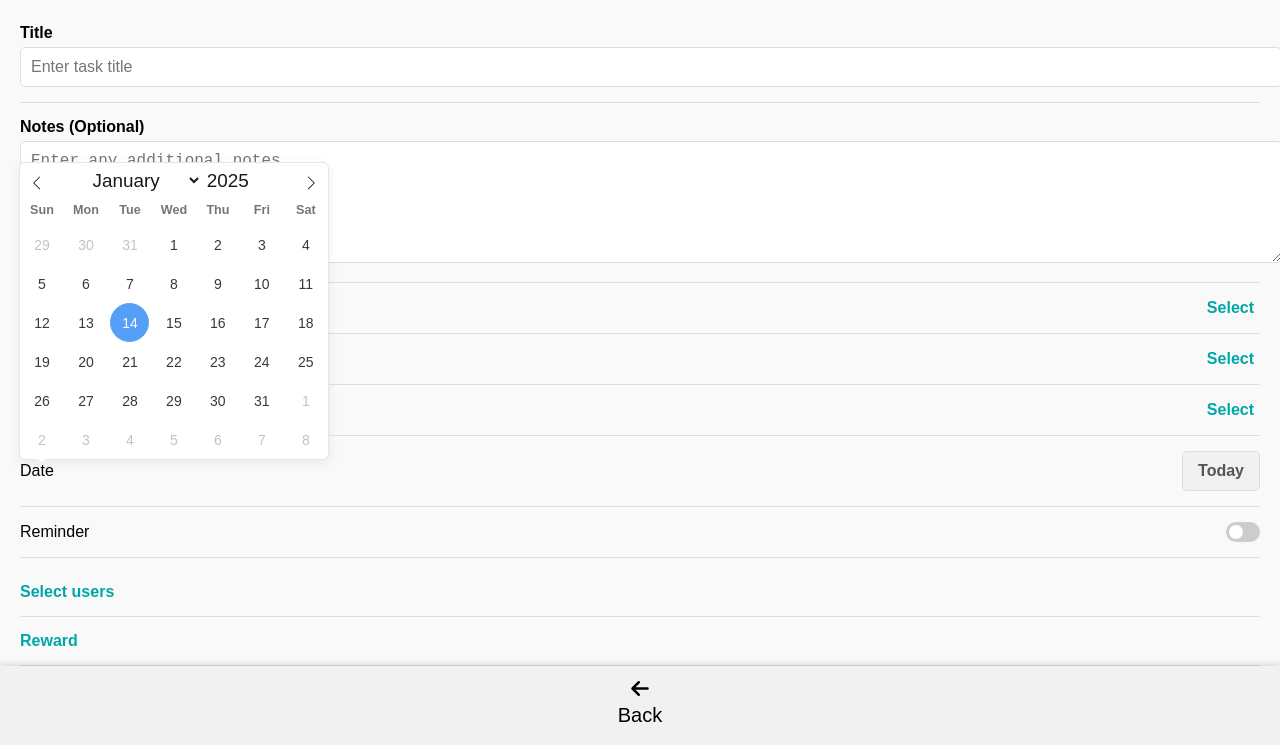
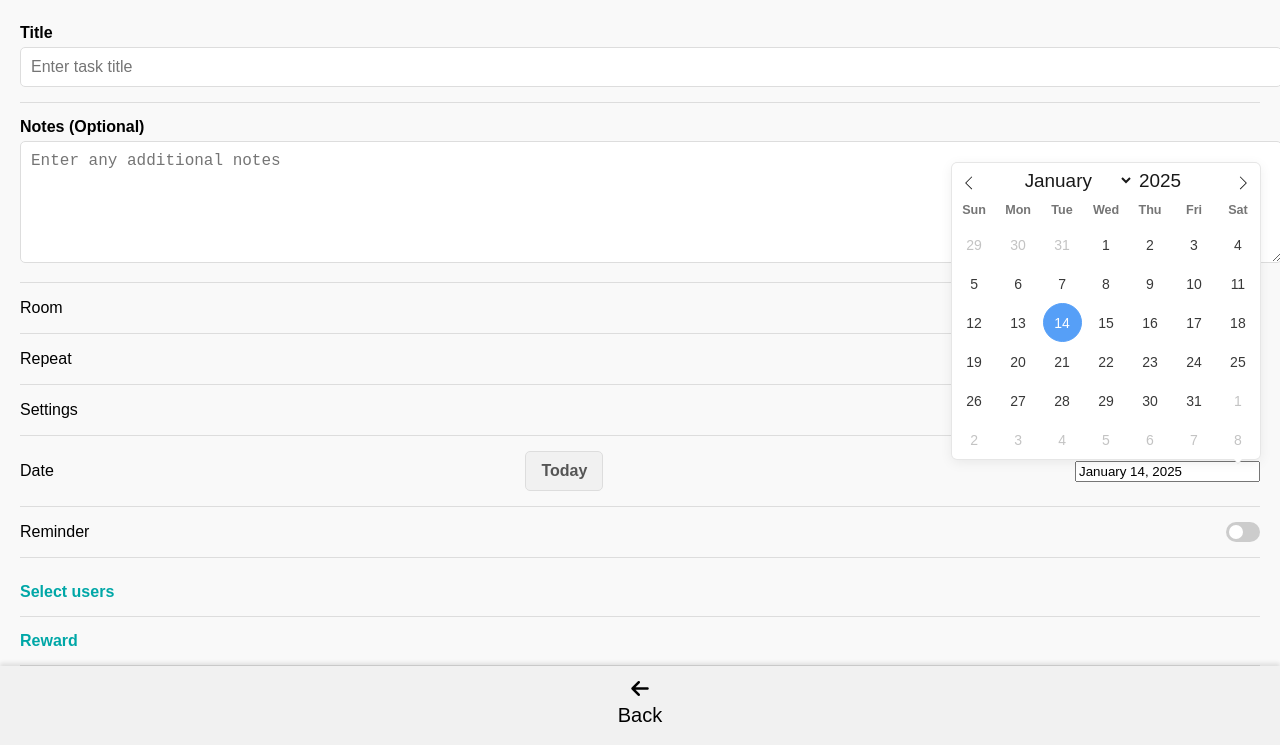
Before and after one commit to g4meChanger/FamilyApp, a website: page addtasks.html in a window 1280 px wide. Both pictures are taken after a click on the element "Today". Shown: the part 55-800 px from the top of the page. Drawn offline with nearby package versions, Linux system fonts and the light colour scheme.

Commit message:
Add files via upload

```diff
--- a/addtasks.html
+++ b/addtasks.html
@@ -329,7 +329,7 @@
             <div class="form-group">
                 <label>Date</label>
                 <div id="dateDisplay" class="date-display">Today</div>
-                <input type="date" id="taskDate" class="date-input">
+                <input type="text" id="taskDate" style="display:none;" />
             </div>
             <div class="form-group">
                 <label>Reminder</label>
@@ -668,25 +668,24 @@ closeRewardButton.addEventListener("click", () => {
         setupModal('repeatModal', 'selectRepeat', 'repeatSelection');
         setupModal('settingsModal', 'selectSettings', 'settingsSelection');
 
+      // Date picker logic
+        // Initialize Flatpickr on the hidden date input
+flatpickr("#taskDate", {
+    altInput: true,
+    altFormat: "F j, Y", // Display format
+    dateFormat: "Y-m-d", // Value format (for storing in hidden input)
+    defaultDate: "today",
+    onChange: function(selectedDates, dateStr, instance) {
+        // Update the visible date display
+        document.getElementById("dateDisplay").textContent = dateStr;
+    }
+});
 
-          // Initialize flatpickr for the hidden date input
-    const taskDateInput = document.getElementById("taskDate");
-    const dateDisplay = document.getElementById("dateDisplay");
+// Add a click event to the visible date display to open the date picker
+document.getElementById("dateDisplay").addEventListener("click", () => {
+    document.getElementById("taskDate")._flatpickr.open();
+});
 
-    // Initialize flatpickr
-    flatpickr(taskDateInput, {
-        dateFormat: "Y-m-d", // Format of the date (e.g., 2023-01-01)
-        defaultDate: new Date(), // Set default date to today
-        onChange: (selectedDates, dateStr) => {
-            // Update the displayed date when a new date is selected
-            dateDisplay.textContent = dateStr;
-        }
-    });
-
-    // Show the date picker when the date display is clicked
-    dateDisplay.addEventListener("click", () => {
-        taskDateInput.click(); // Trigger the hidden input's click event
-    });
 
 
         // Reminder toggle logic
```
